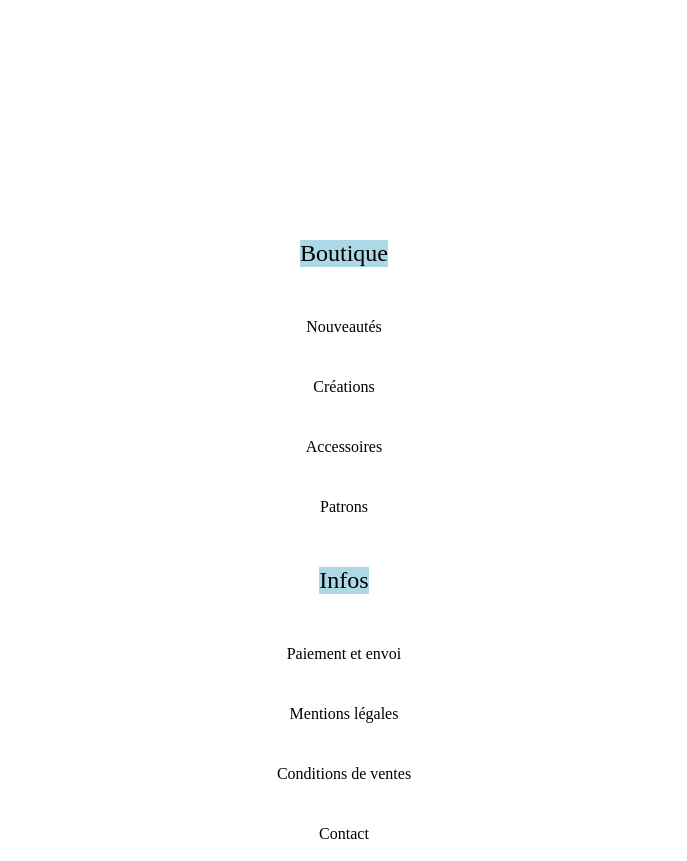
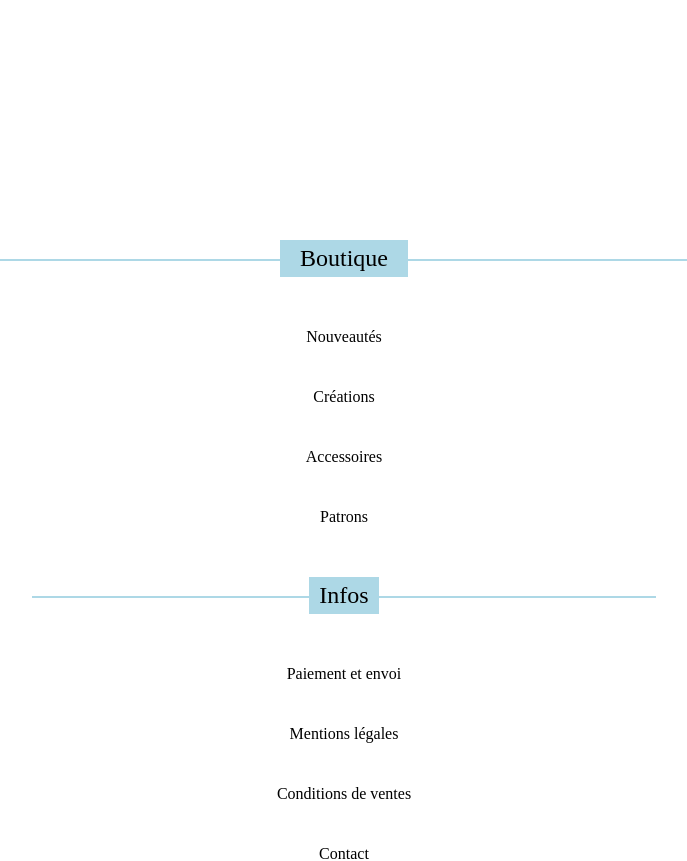
Before and after one commit to TimotheeCresson/Projet-Crochet, a PHP site: page / in a window 1280 px wide. Shown: the part 2930-3791 px from the top of the page, without its empty margins (296-983 px from the left). Run offline with PHP 8.4, Linux system fonts and the light colour scheme.

Commit message:
projet crochet footer

```diff
--- a/importcss/footer.css
+++ b/importcss/footer.css
@@ -22,33 +22,60 @@ footer {
     font-size: var(--text-size);
 }
 .titleFooterSection1 {
+    position: relative;
     background: lightblue;
     /* width: 100%; */
     margin: 50px;
+    padding: 5px 20px;
     font-size: 1.5em;
     display: flex;
     justify-content: center;
 }
-.titleFooterSection1::after {
+.titleFooterSection1::after,
+.titleFooterSection1::before {
+    position: absolute;
     content: '';
-    top: 53.5%;
-    width: 100%;
+    top: 50%;
     height: 2px;
     background: lightblue;
 }
+
+.titleFooterSection1::after {
+    width: 400%;
+    left: 100%; /* Part vers la droite */
+}
+
+.titleFooterSection1::before {
+    width: 400%;
+    right: 100%; /* Part vers la gauche */
+}
 .titleFooterSection2 {
+    position: relative;
     background: lightblue;
     /* width: 100%; */
     margin: 50px;
+    padding: 5px 10px;
     font-size: 1.5em;
     display: flex;
     justify-content: center;
 }
+.titleFooterSection2::after,
+.titleFooterSection2::before {
+    position: absolute;
+    content: '';
+    top: 50%;
+    height: 2px;
+    background: lightblue;
+}
+
 .titleFooterSection2::after {
-    content: '';
-    width: 100%;
-    height: 2px;
-    background: blue;
+    width: 400%;
+    left: 100%; /* Part vers la droite */
+}
+
+.titleFooterSection2::before {
+    width: 400%;
+    right: 100%; /* Part vers la gauche */
 }
 .footerBottom {
     position: absolute;
```
